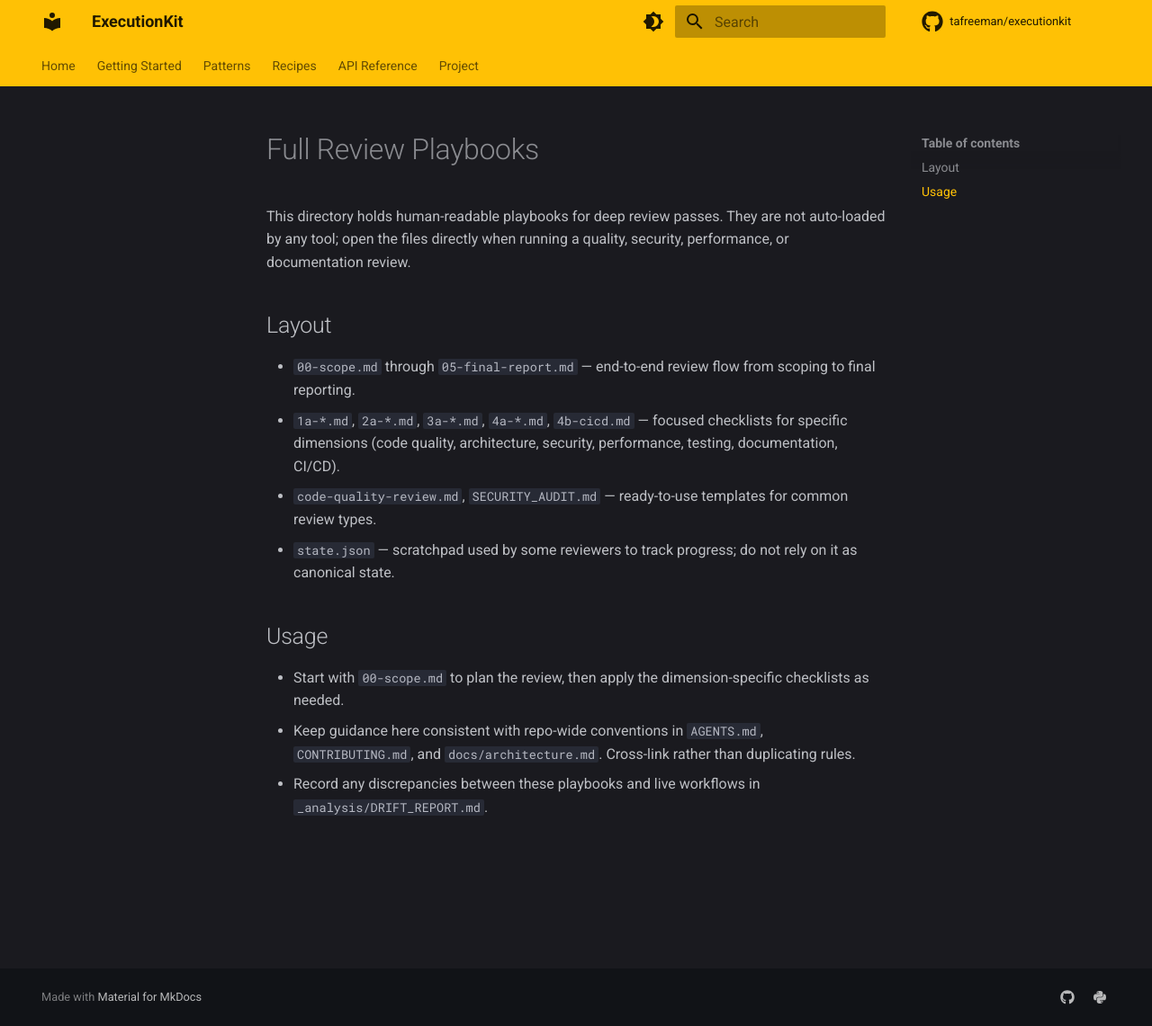
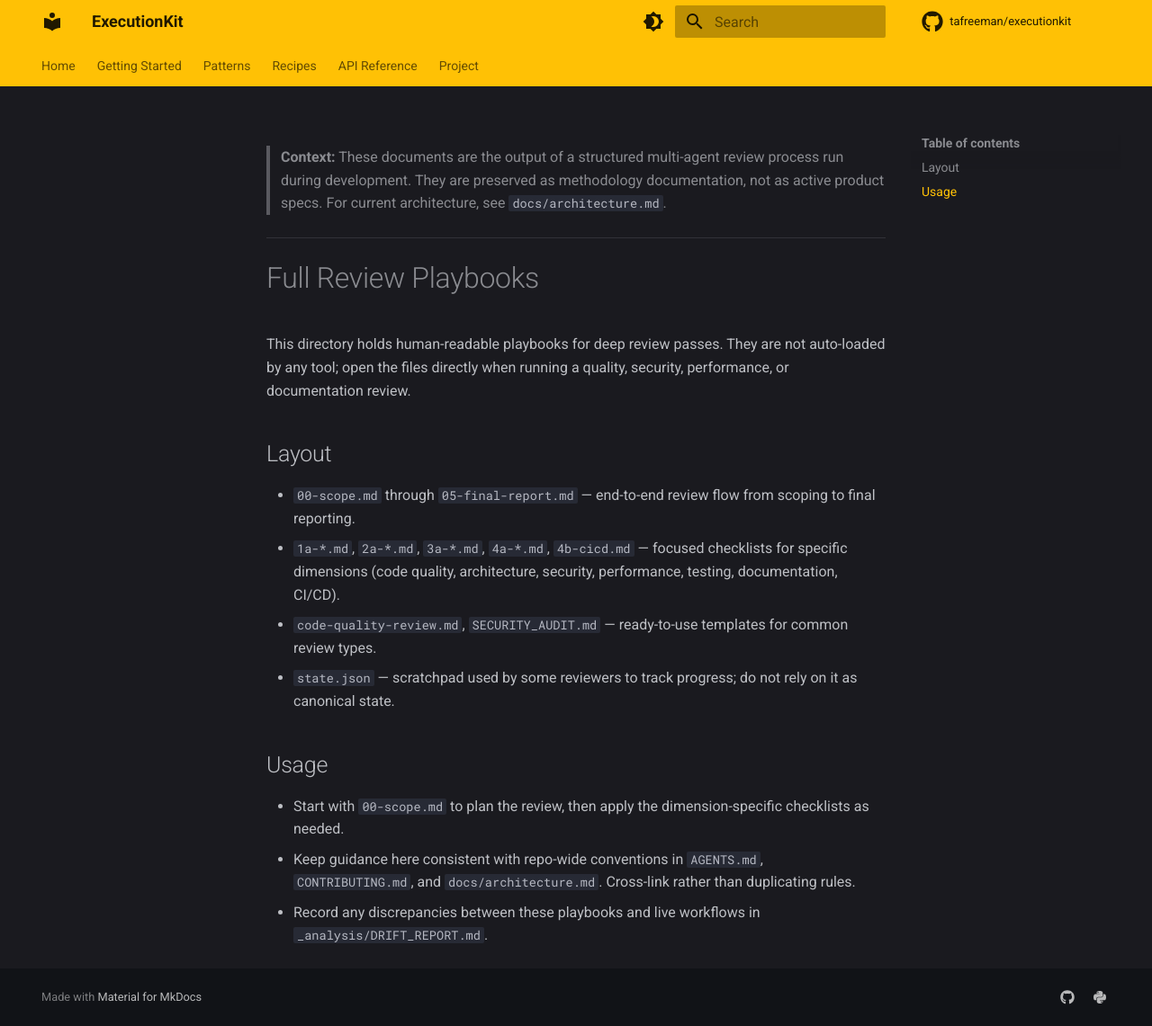
Before and after one commit to tafreeman/executionkit, an MkDocs documentation site: the page built from docs/review-process/README.md, in a window 1280 px wide and 1141 px high. Shown: the whole window at 90% size. Built offline with MkDocs 1.6.1 and Material for MkDocs 9.7.7, drawn with Linux system fonts in a browser that asks for light colours; comment, search, counter and statistics services are not loaded.

Commit message:
docs: clarify review context and cleanup async tests

```diff
--- a/docs/review-process/README.md
+++ b/docs/review-process/README.md
@@ -1,3 +1,9 @@
+> **Context:** These documents are the output of a structured multi-agent review
+> process run during development. They are preserved as methodology documentation,
+> not as active product specs. For current architecture, see `docs/architecture.md`.
+
+---
+
 # Full Review Playbooks
 
 This directory holds human-readable playbooks for deep review passes. They are not auto-loaded by any tool; open the files directly when running a quality, security, performance, or documentation review.
```
Also changed, not shown: README.md (+14 -0 lines), 4 other files.
